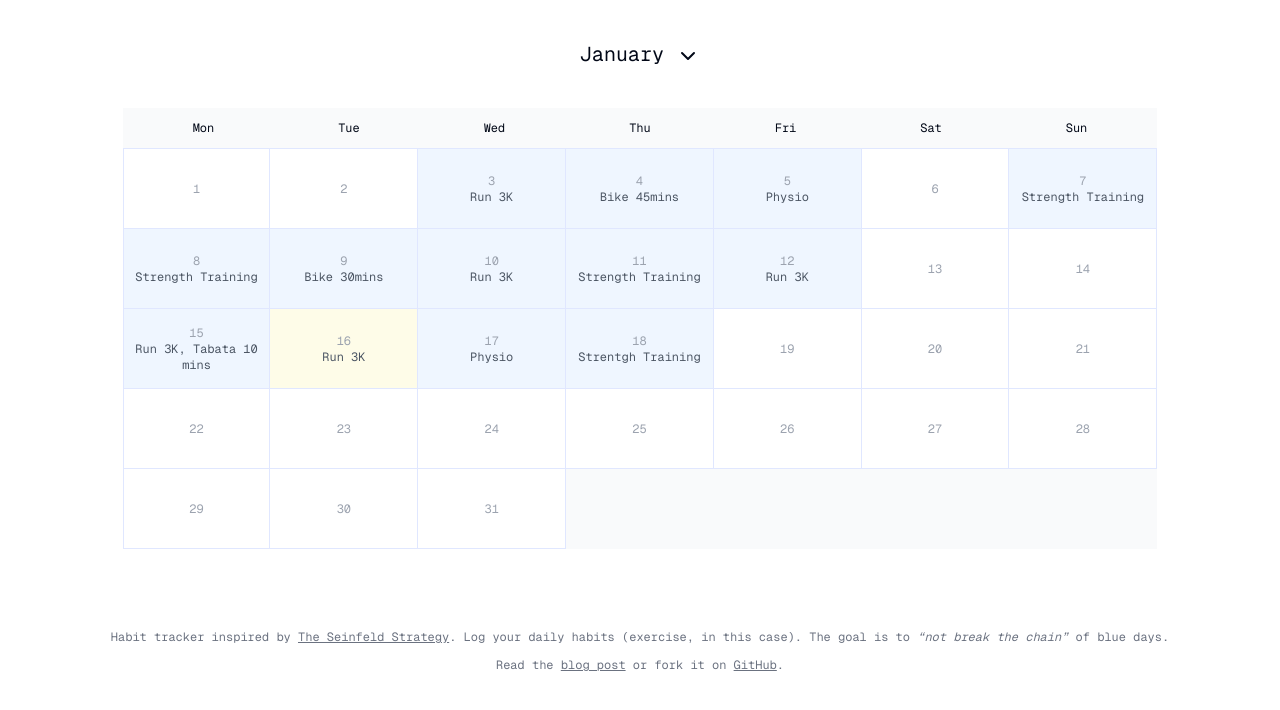
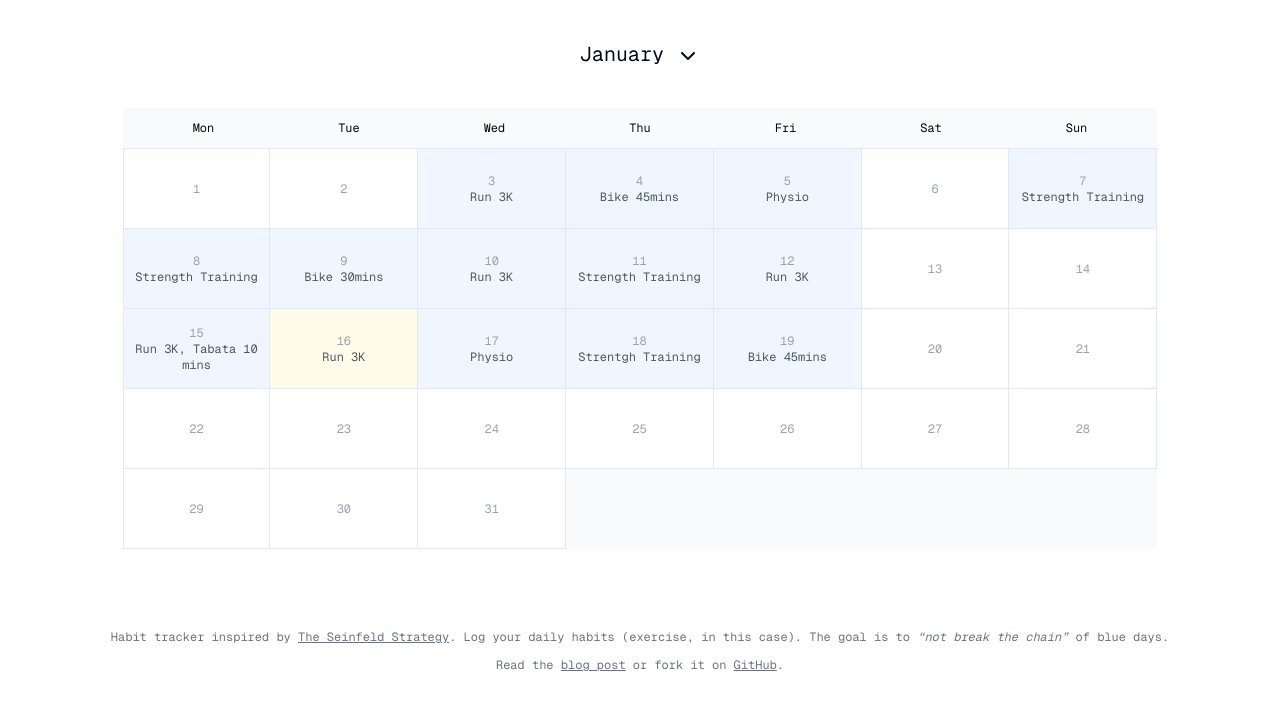
Before and after one commit to scottgallant/seinfeld-calendar, a Next.js app: page / in a window 1280 px wide. Shown: the top 710 px of the page. Built offline with nearby package versions, Linux system fonts and the light colour scheme.

Commit message:
added exercsise

```diff
--- a/src/data/specialDates.js
+++ b/src/data/specialDates.js
@@ -12,6 +12,7 @@ const specialDates = [
     { "date": "2024-01-16", "description": "Run 3K" },
     { "date": "2024-01-17", "description": "Physio" },
     { "date": "2024-01-18", "description": "Strentgh Training" },
+    { "date": "2024-01-19", "description": "Bike 45mins" },
 ];
 
 export default specialDates;
```
